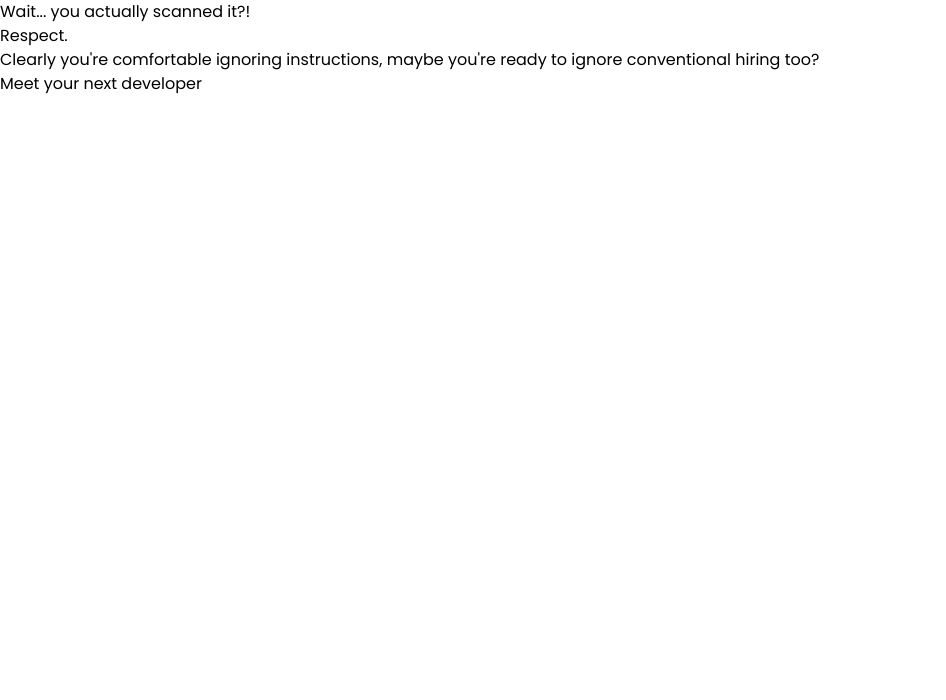
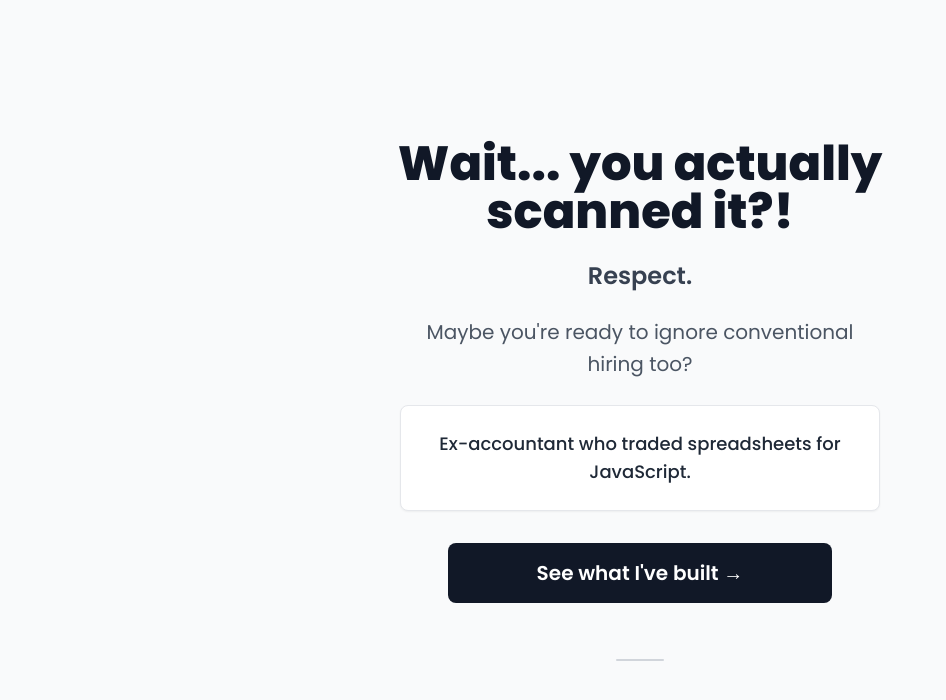
Before and after one commit to maddyali/personal-portfolio, a React (Vite) app: page /yolo in a window 1280 px wide. Shown: the top 700 px of the page, without its empty margins (0-946 px from the left). Built offline with nearby package versions, Linux system fonts and the light colour scheme.

Commit message:
Style yolo page

```diff
--- a/src/components/YoloPage.jsx
+++ b/src/components/YoloPage.jsx
@@ -1,15 +1,38 @@
 export default function YoloPage() {
+  const handleClick = () => {
+    window.open("https://maddyali.com", "_blank");
+  };
+
   return (
-    <div className="yolo-page">
-      <h1>Wait... you actually scanned it?!</h1>
-      <p>Respect.</p>
-      <p>
-        Clearly you're comfortable ignoring instructions, maybe you're ready to
-        ignore conventional hiring too?
-      </p>
-      <div className="links">
-        <div>
-          <a href="/#projects">Meet your next developer</a>
+    <div className="min-h-screen bg-gray-50 flex items-center justify-center p-4">
+      <div className="max-w-lg w-full text-center space-y-8">
+        <div className="space-y-6">
+          <h1 className="text-3xl md:text-5xl font-bold text-gray-900 leading-tight">
+            Wait... you actually scanned it?!
+          </h1>
+
+          <p className="text-2xl text-gray-700 font-semibold">Respect.</p>
+
+          <p className="text-xl text-gray-600 leading-relaxed max-w-md mx-auto">
+            Maybe you're ready to ignore conventional hiring too?
+          </p>
+
+          <div className="bg-white rounded-lg p-6 shadow-sm border border-gray-200 mx-4">
+            <p className="text-gray-800 font-medium text-lg">
+              Ex-accountant who traded spreadsheets for JavaScript.
+            </p>
+          </div>
+        </div>
+
+        <button
+          onClick={handleClick}
+          className="w-full max-w-sm mx-auto bg-gray-900 hover:bg-gray-800 text-white font-semibold text-xl py-4 px-8 rounded-lg transition-all duration-200 hover:shadow-lg active:scale-95 block"
+        >
+          See what I've built →
+        </button>
+
+        <div className="pt-6">
+          <div className=" w-12 h-0.5 bg-gray-300 mx-auto rounded-full"></div>
         </div>
       </div>
     </div>
```
